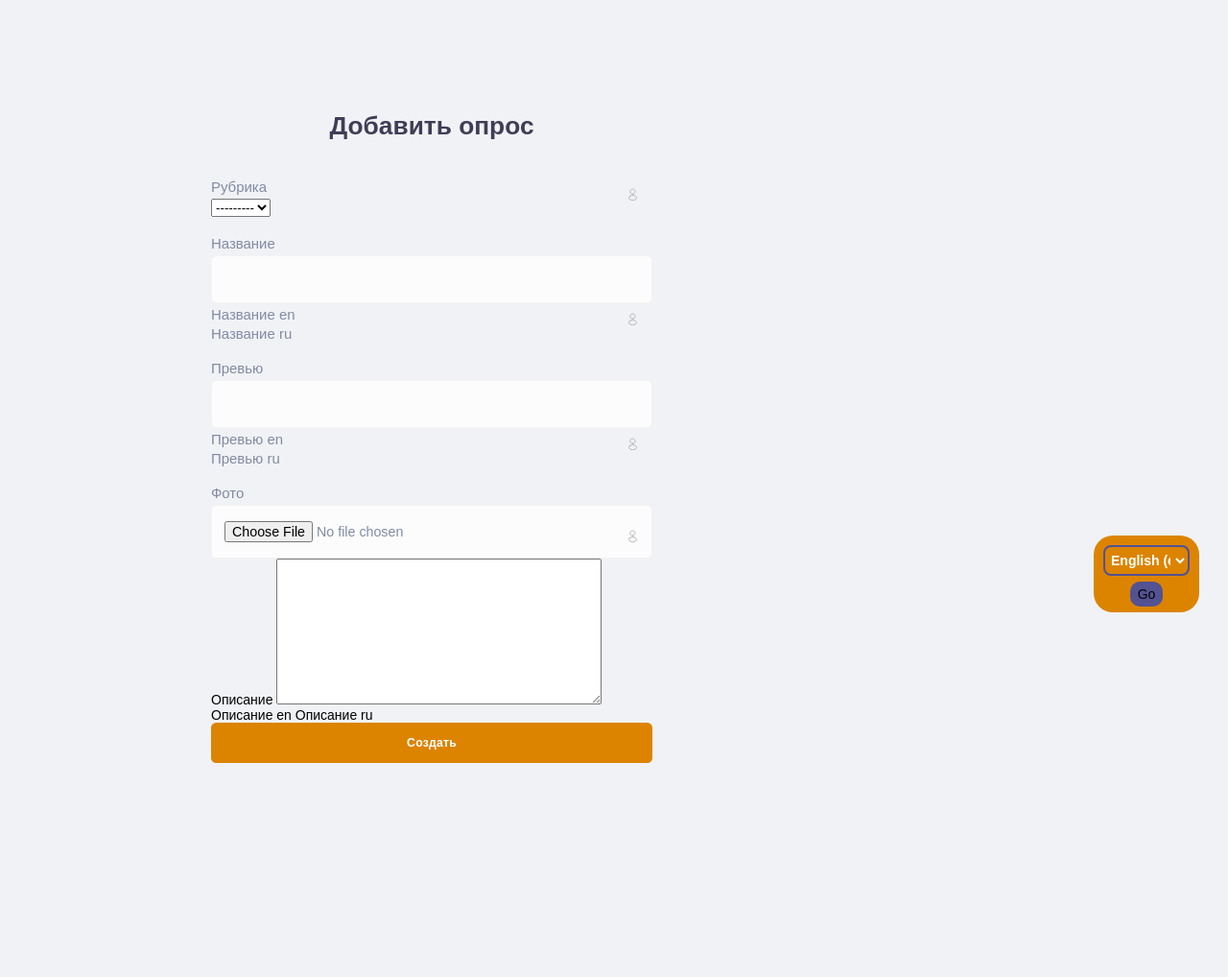
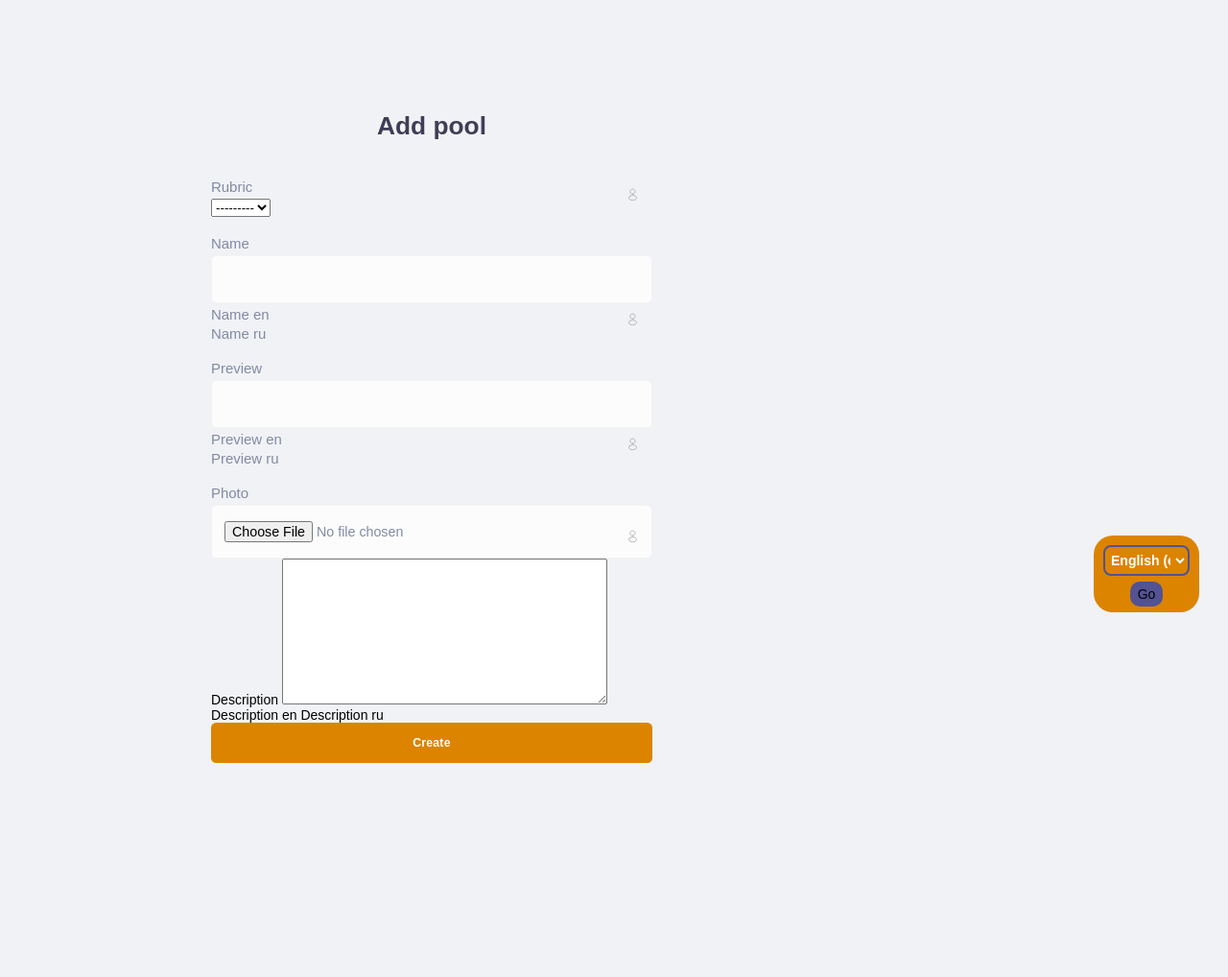
Before and after one commit to baielbekenov/kurultai_trans, a Django app: page /createnews/ in a window 1280 px wide. Shown: the part 102-1120 px from the top of the page at 96% size. Run offline with Django 4.2, Linux system fonts and the light colour scheme; the visitor is signed in with stand-in values (Sample User, id 1); data that the repository does not hold is empty; some libraries are stand-ins or nearby versions.

Commit message:
added some trans

```diff
--- a/server/templates/base.html
+++ b/server/templates/base.html
@@ -42,13 +42,13 @@
                     {% else %}
                     <div class="menuAftoriz">
 <!--                        <button class="avtorizBtn">Войти</button>-->
-                        <button class="registrBtn">Зарегистрироваться</button>
+                        <button class="registrBtn">{% trans 'Register' %}</button>
                     </div>
 
                     {% endif %}
 
                     <div class="menuAftoriz">
-                        <a href="{% url 'managment' %}"><button class="avtorizBtn">Managment</button></a>
+                        <a href="{% url 'managment' %}"><button class="avtorizBtn">{% trans 'Managment' %}</button></a>
 
                     </div>
 
--- a/server/templates/chat_detail.html
+++ b/server/templates/chat_detail.html
@@ -255,7 +255,7 @@
 
                             </form>
                             <div class="rezalts rezaltsHide">
-                                <h3>Результаты:</h3>
+                                <h3>{% trans 'Result' %}:</h3>
                                 <div class="rezaltsRenge">
                                     <div class="rezaltsRengeE">
                                         <div class="title">
--- a/server/templates/create_news.html
+++ b/server/templates/create_news.html
@@ -14,48 +14,48 @@
 
                     <section class="formNews" style="margin: 40px;">
                         <form action="" class="aftorizRight" method="post" enctype="multipart/form-data">
-                                <h2>Добавить опрос</h2>
+                                <h2>{% trans 'Add pool' %}</h2>
                                 <div class="formDatas">
                                     <div class="pole">
-                                        <label for="email2">Рубрика</label>
+                                        <label for="email2">{% trans 'Rubric' %}</label>
                                         {{ form.rubric }}
                                         <span><img src="{% static 'images/security/forfio.svg' %}" alt="svg"></span>
                                     </div>
                                     <div class="pole">
-                                        <label for="email2">Название</label>
+                                        <label for="email2">{% trans 'Name' %}</label>
                                         {{ form.title }}
-                                        <label for="email2">Название en</label>
+                                        <label for="email2">{% trans 'Name' %} en</label>
                                         {{ form.title_en }}
-                                        <label for="email2">Название ru</label>
+                                        <label for="email2">{% trans 'Name' %} ru</label>
                                         {{ form.title_ru }}
                                         <span><img src="{% static 'images/security/forfio.svg' %}" alt="svg"></span>
                                     </div>
                                     <div class="pole">
-                                        <label for="email2">Превью</label>
+                                        <label for="email2">{% trans 'Preview' %}</label>
                                         {{ form.preview }}
-                                        <label for="email2">Превью en</label>
+                                        <label for="email2">{% trans 'Preview' %} en</label>
                                         {{ form.preview_en }}
-                                        <label for="email2">Превью ru</label>
+                                        <label for="email2">{% trans 'Preview' %} ru</label>
                                         {{ form.preview_ru }}{% csrf_token %}
                                         <span><img src="{% static 'images/security/forfio.svg' %}" alt="svg"></span>
                                     </div>
 
 
                                     <div class="pole">
-                                        <label for="email2">Фото</label>
+                                        <label for="email2">{% trans 'Photo' %}</label>
                                         {{ form.image }}
                                         <span><img src="{% static 'images/security/forfio.svg' %}" alt="svg"></span>
                                     </div>
 
                                 </div>
-                            <label for="email2">Описание</label>
+                            <label for="email2">{% trans 'Description' %}</label>
                             {{ form.content }}
-                            <label for="email2">Описание en</label>
+                            <label for="email2">{% trans 'Description' %} en</label>
                             {{ form.content_en }}
-                            <label for="email2">Описание ru</label>
+                            <label for="email2">{% trans 'Description' %} ru</label>
                             {{ form.content_ru }}
 
-                                <input class="submitBtn" type="submit" value="Создать">
+                                <input class="submitBtn" type="submit" value="{% trans 'Create' %}">
 
                             </form>
 
--- a/server/templates/post1.html
+++ b/server/templates/post1.html
@@ -122,7 +122,7 @@
                         <div style="padding: 20px">{{ news.content|safe }}</div>
                         {% if news.voting %}
                         <div class="rezalts">
-                                <h3>Результаты: (Всего прогосовало - {{ total }})</h3>
+                                <h3>{% trans 'Results' %}: ({% trans 'Voted' %} - {{ total }})</h3>
                                 <div class="rezaltsRenge">
                                     {% for i in questions %}
                                     <div class="rezaltsRengeE">
@@ -164,7 +164,7 @@
 
 
                                 <div class="likeCount">
-                                    <span>{% trans 'Понравилось' %} - {{ news.likes.count }}</span>
+                                    <span>{% trans 'Like' %} - {{ news.likes.count }}</span>
                                 </div>
                             </div>
                             <div class="comments">
--- a/server/templates/rubrics.html
+++ b/server/templates/rubrics.html
@@ -146,7 +146,7 @@
                                         <a href="{% url 'vote_like' i.pk %}"><img class="likeActive" src="{% static 'images/news/likeN.svg' %}" alt=""></a>
                                         {% endif %}
                                         <div class="likeCount">
-                                            <span>{{ i.like.count }} {% trans 'людям понравилось' %}</span>
+                                            <span>{{ i.like.count }} {% trans 'people liked' %}</span>
                                         </div>
                                     </div>
 
```
Also changed, not shown: server/templates/add_voting.html (+4 -4 lines), server/templates/profile.html (+9 -9 lines).
